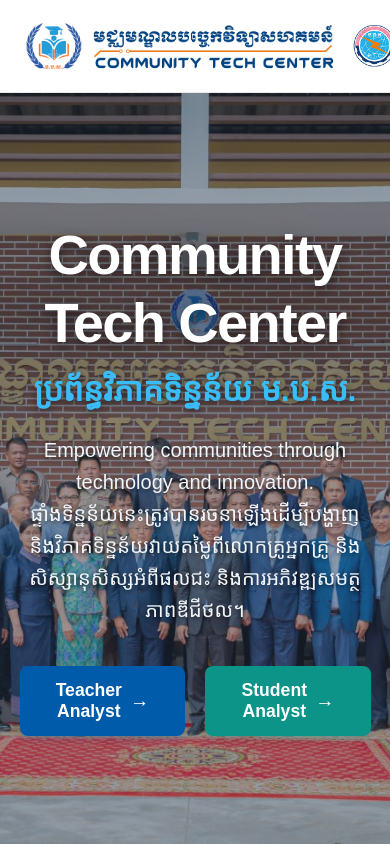
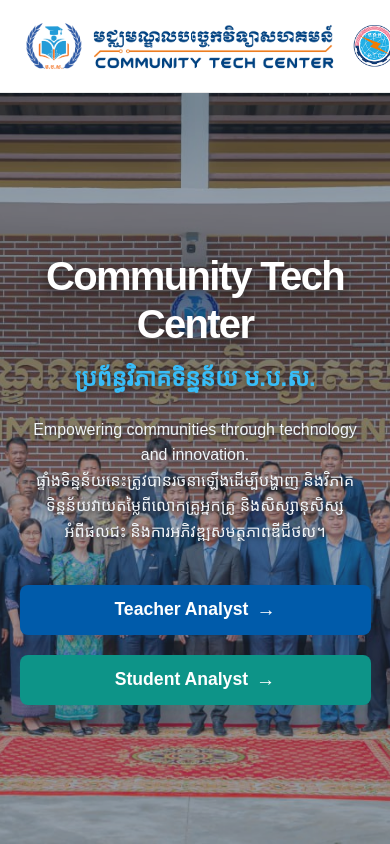
Before and after one commit to heangdeniss/CTC_Teacher_Student_analyst_web, a React app: page / in a window 390 px wide. Shown: the top 844 px of the page. Built offline with nearby package versions, Linux system fonts and the light colour scheme; the HTML template or start-up script is replaced by a standard one; a web font is replaced by a local one.

Commit message:
add responsive

```diff
--- a/src/App.css
+++ b/src/App.css
@@ -239,7 +239,7 @@
   overflow-y: hidden;
 }
 .chart-body > div {
-  min-width: 500px !important;
+  min-width: 100% !important;
 }
 
 @media (max-width: 1024px) {
--- a/src/components/Welcome.jsx
+++ b/src/components/Welcome.jsx
@@ -45,18 +45,18 @@
         }} />
 
         <div style={{ padding: '0 5%', maxWidth: '900px', textAlign: 'center', position: 'relative', zIndex: 1 }}>
-          <h1 style={{ fontSize: '3.5rem', fontWeight: '900', marginBottom: '16px', lineHeight: '1.2', color: '#ffffff', textShadow: '0 4px 12px rgba(0,0,0,0.5)' }}>
+          <h1 style={{ fontSize: 'clamp(2.5rem, 8vw, 3.5rem)', fontWeight: '900', marginBottom: '16px', lineHeight: '1.2', color: '#ffffff', textShadow: '0 4px 12px rgba(0,0,0,0.5)' }}>
             Community Tech Center
           </h1>
-          <h2 style={{ fontSize: '2rem', fontWeight: '700', marginBottom: '24px', color: '#38bdf8', textShadow: '0 2px 8px rgba(0,0,0,0.5)' }}>
+          <h2 style={{ fontSize: 'clamp(1.5rem, 5vw, 2rem)', fontWeight: '700', marginBottom: '24px', color: '#38bdf8', textShadow: '0 2px 8px rgba(0,0,0,0.5)' }}>
             ប្រព័ន្ធវិភាគទិន្នន័យ ម.ប.ស.
           </h2>
-          <p style={{ fontSize: '1.25rem', marginBottom: '40px', color: '#f1f5f9', lineHeight: '1.6', maxWidth: '700px', margin: '0 auto 40px auto', fontWeight: '500', textShadow: '0 2px 4px rgba(0,0,0,0.5)' }}>
+          <p style={{ fontSize: 'clamp(1rem, 3vw, 1.25rem)', marginBottom: '40px', color: '#f1f5f9', lineHeight: '1.6', maxWidth: '700px', margin: '0 auto 40px auto', fontWeight: '500', textShadow: '0 2px 4px rgba(0,0,0,0.5)' }}>
             Empowering communities through technology and innovation.<br/>
             ផ្ទាំងទិន្នន័យនេះត្រូវបានរចនាឡើងដើម្បីបង្ហាញ និងវិភាគទិន្នន័យវាយតម្លៃពីលោកគ្រូអ្នកគ្រូ និងសិស្សានុសិស្សអំពីផលជះ និងការអភិវឌ្ឍសមត្ថភាពឌីជីថល។
           </p>
 
-          <div style={{ display: 'flex', gap: '20px', justifyContent: 'center' }}>
+          <div style={{ display: 'flex', gap: '20px', justifyContent: 'center', flexWrap: 'wrap' }}>
             <button
               onClick={() => onStart('teacher')}
               style={{
@@ -70,9 +70,11 @@
                 fontWeight: '600',
                 display: 'inline-flex',
                 alignItems: 'center',
+                justifyContent: 'center',
                 gap: '8px',
                 transition: 'background-color 0.2s',
-                boxShadow: '0 4px 6px -1px rgba(0, 91, 170, 0.2)'
+                boxShadow: '0 4px 6px -1px rgba(0, 91, 170, 0.2)',
+                flex: '1 1 200px'
               }}
               onMouseOver={(e) => e.target.style.backgroundColor = '#004785'}
               onMouseOut={(e) => e.target.style.backgroundColor = '#005baa'}
@@ -92,9 +94,11 @@
                 fontWeight: '600',
                 display: 'inline-flex',
                 alignItems: 'center',
+                justifyContent: 'center',
                 gap: '8px',
                 transition: 'background-color 0.2s',
-                boxShadow: '0 4px 6px -1px rgba(13, 148, 136, 0.2)'
+                boxShadow: '0 4px 6px -1px rgba(13, 148, 136, 0.2)',
+                flex: '1 1 200px'
               }}
               onMouseOver={(e) => e.target.style.backgroundColor = '#0f766e'}
               onMouseOut={(e) => e.target.style.backgroundColor = '#0d9488'}
--- a/src/index.css
+++ b/src/index.css
@@ -59,8 +59,8 @@
 }
 
 #root {
-  width: 1126px;
-  max-width: 100%;
+  width: 100%;
+  max-width: 1126px;
   margin: 0 auto;
   text-align: center;
   border-inline: 1px solid var(--border);
```
